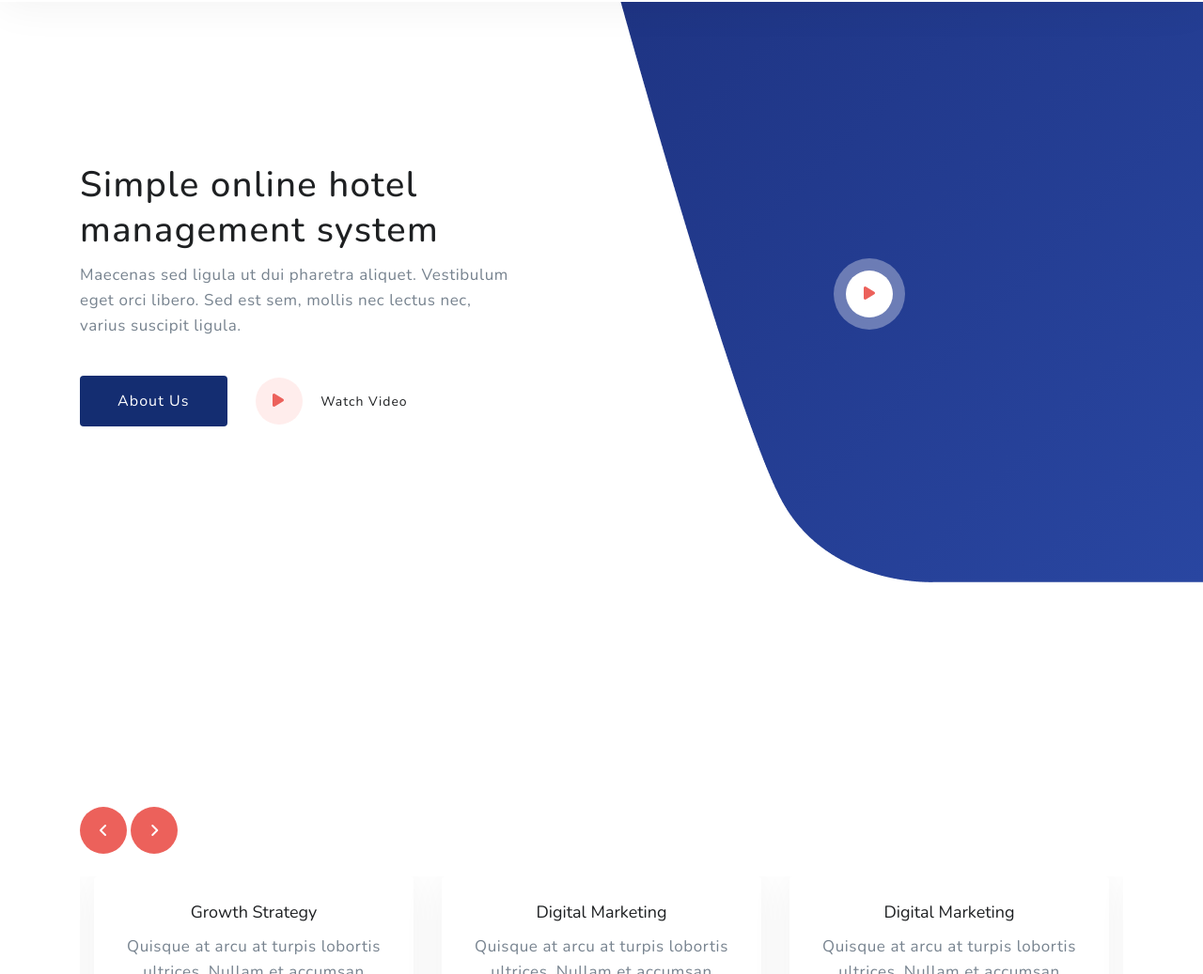
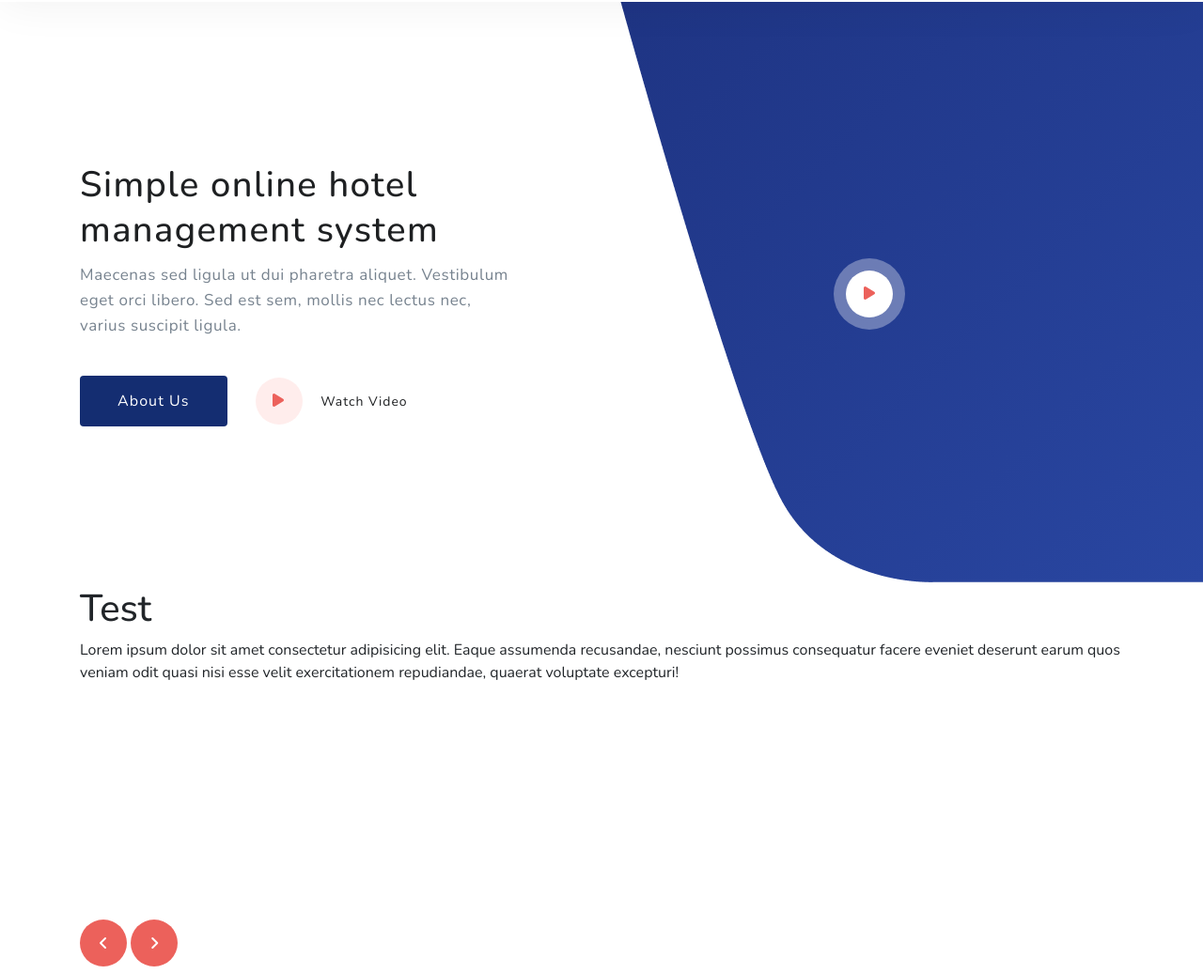
Before and after one commit to Xisravbek/StartUp, a plain HTML site: page index.html in a window 1280 px wide. Shown: the part 63-1100 px from the top of the page at 94% size. Drawn offline with nearby package versions, Linux system fonts and the light colour scheme; a small style sheet from the web is missing.

Commit message:
test section qo'shildi

```diff
--- a/index.html
+++ b/index.html
@@ -88,6 +88,16 @@
         </div>
       </div>
   </header>
+  <section class="test">
+    <div class="container">
+      <div class="row">
+        <div class="col-12">
+          <h1>Test</h1>
+          <p>Lorem ipsum dolor sit amet consectetur adipisicing elit. Eaque assumenda recusandae, nesciunt possimus consequatur facere eveniet deserunt earum quos veniam odit quasi nisi esse velit exercitationem repudiandae, quaerat voluptate excepturi!</p>
+        </div>
+      </div>
+    </div>
+  </section>
   <section class="hero">
     <div class="container">
       <div class="carousel-controls">
```
